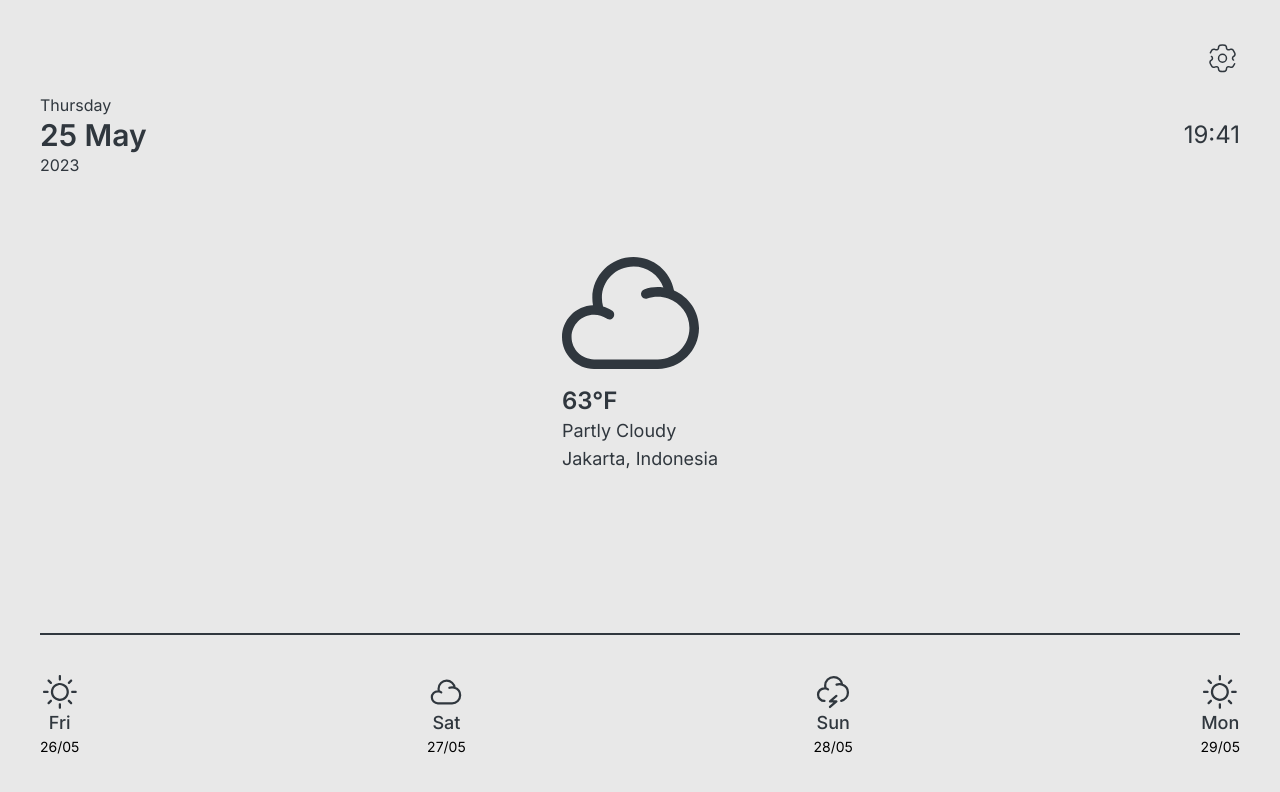
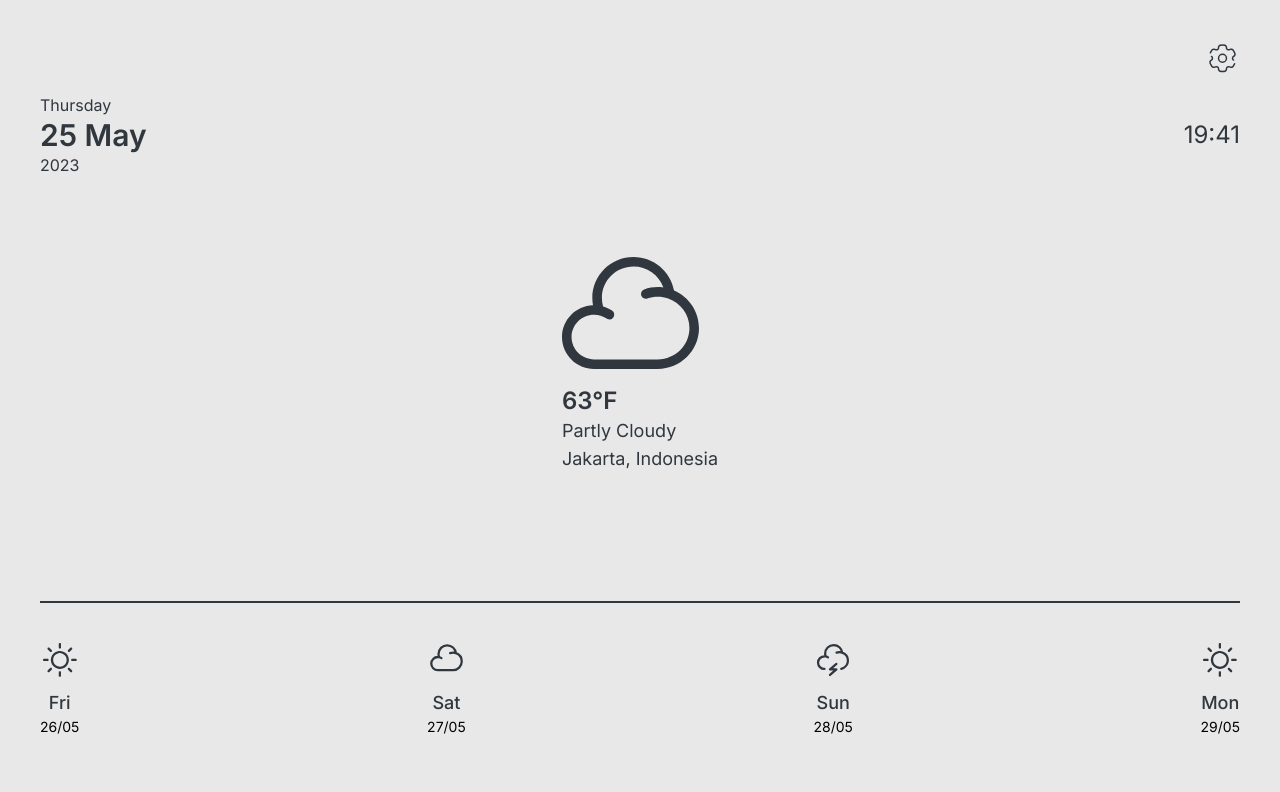
Before and after one commit to hanz-fr/tenki-weatherapp, a Next.js app: page / in a window 1280 px wide. Shown: the top 792 px of the page. Built offline with nearby package versions, Linux system fonts and the light colour scheme.

Commit message:
(layout) : fixed layout and svg

```diff
--- a/app/page.tsx
+++ b/app/page.tsx
@@ -2,7 +2,7 @@ import ButtonSettings from "@/components/UI/ButtonSettings";
 import Date from "@/components/Date";
 import Time from "@/components/Time";
 import TodaysWeather from "@/components/TodaysWeather";
-import FourDaysForecast from "@/components/FourDaysForecast";
+import FourDayForecast from "@/components/FourDayForecast";
 
 export default function Home() {
   return (
@@ -14,9 +14,9 @@ export default function Home() {
         <Time />
       </div>
       <TodaysWeather />
-      <div className="my-20"></div>
+      <div className="my-16"></div>
       <div className="border-t-2" style={{ borderColor: "#30373E" }}></div>
-      <FourDaysForecast />
+      <FourDayForecast />
     </>
   );
 }
--- a/components/UI/DayForecast.tsx
+++ b/components/UI/DayForecast.tsx
@@ -1,28 +1,58 @@
 import React from "react";
 import Image from "next/image";
 
-const DayForecast: React.FC<{ day: string, date: string, weather: string }> = (props) => {
-    return (
-    <div className="flex flex-col">
-
+const DayForecast: React.FC<{ day: string; date: string; weather: string }> = (
+  props
+) => {
+  return (
+    <div className="flex flex-col gap-3">
       {props.weather == "Sunny" && (
-        <Image className="mx-auto" src="/assets/svg/weather_sunny.svg" alt="weather_sunny" width={34} height={34} />
+        <Image
+          className="mx-auto"
+          src="/assets/svg/weather_sunny.svg"
+          alt="weather_sunny"
+          width={34}
+          height={34}
+        />
       )}
       {props.weather == "Rainy" && (
-        <Image className="mx-auto" src="/assets/svg/weather_rain.svg" alt="weather_rain" width={34} height={34} />
+        <Image
+          className="mx-auto"
+          src="/assets/svg/weather_rain.svg"
+          alt="weather_rain"
+          width={34}
+          height={34}
+        />
       )}
       {props.weather == "Thunder" && (
-        <Image className="mx-auto" src="/assets/svg/weather_thunder.svg" alt="weather_thunder" width={34} height={34} />
+        <Image
+          className="mx-auto"
+          src="/assets/svg/weather_thunder.svg"
+          alt="weather_thunder"
+          width={34}
+          height={34}
+        />
       )}
       {props.weather == "Cloudy" && (
-        <Image className="mx-auto" style={{ color: "#30373E" }} src="/assets/svg/weather_cloudy.svg" alt="weather_cloudy" width={34} height={34} />
+        <Image
+          className="mx-auto"
+          src="/assets/svg/weather_cloudy.svg"
+          alt="weather_cloudy"
+          width={35}
+          height={35}
+        />
       )}
 
-      <div className="mx-auto text-lg font-medium" style={{ color: "#30373E" }}>
-        {props.day}
+      <div className="mx-auto text-center">
+        <div
+          className="text-lg font-medium"
+          style={{ color: "#30373E" }}
+        >
+          {props.day}
+        </div>
+
+        <div className="mx-auto text-sm">{props.date}</div>
       </div>
-
-      <div className="mx-auto text-sm">{props.date}</div>
     </div>
   );
 };
```
Also changed, not shown: components/FourDayForecast.tsx (renamed from components/FourDaysForecast.tsx), public/assets/svg/weather_cloudy.svg.
